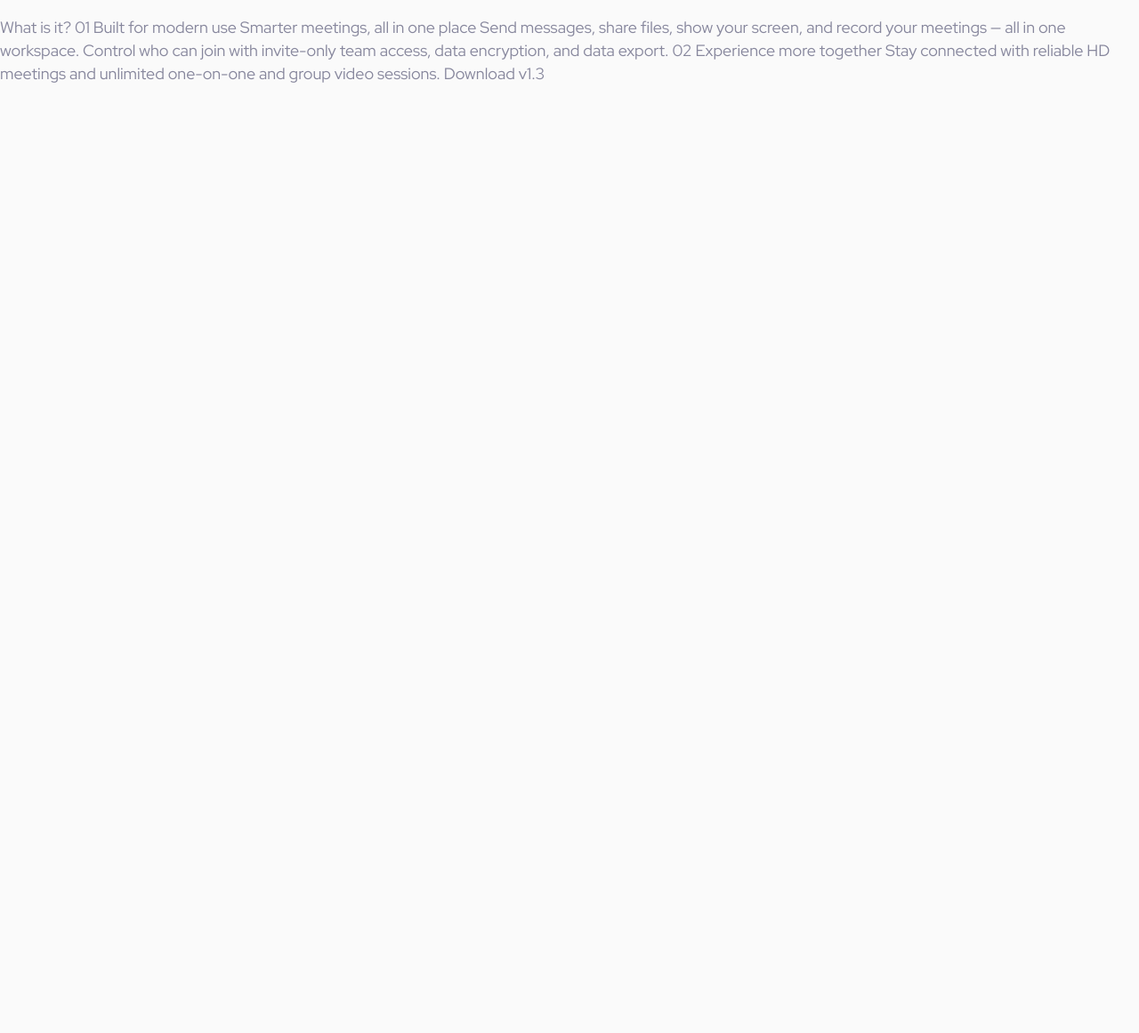
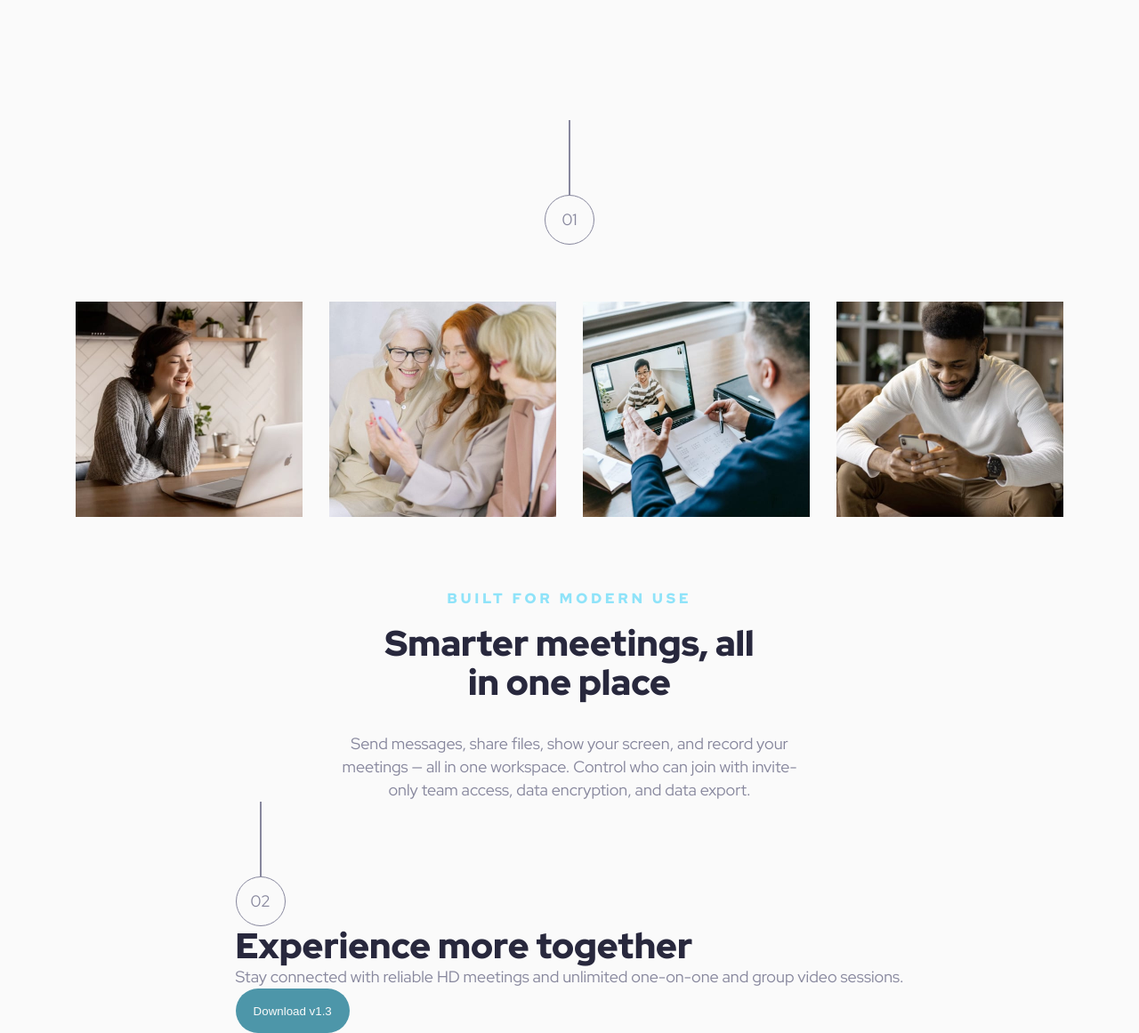
Before and after one commit to abdul-razak-adams/meet-landing-page, a plain HTML site: page index.html in a window 1280 px wide. Shown: the part 509-1670 px from the top of the page at 89% size. Before the commit the page ends 800 px from the top, so only its background shows below. Drawn offline with Linux system fonts and the light colour scheme.

Commit message:
Main section completed

```diff
--- a/css/globalStyles.css
+++ b/css/globalStyles.css
@@ -7,23 +7,32 @@ body {
   font-family: 'Red Hat Display', sans-serif;
   scroll-behavior: smooth;
   background-color: #fafafafa;
-  max-width: 100vw;
+  width: 100vw;
   font-size: 18px;
   line-height: 26px;
   color: #87879d;
+  font-weight: 500px;
+  overflow-x: hidden;
 }
+
 .container {
   display: flex;
   flex-direction: column;
   align-items: center;
   justify-content: center;
   width: 100%;
+  overflow-x: hidden;
+
   /* background-color: aqua; */
   /* overflow-x: hidden; */
 }
 .button {
   border: none;
   outline: none;
+}
+h1,
+h2 {
+  font-weight: 900;
 }
 h1 {
   color: #28283d;
--- a/css/headerStyles.css
+++ b/css/headerStyles.css
@@ -7,7 +7,6 @@
   /* background-color: #4d96a9; */
   width: 100%;
   padding-top: 80px;
-  overflow-x: hidden;
 }
 
 #logo {
@@ -38,15 +37,14 @@
 }
 #titleContainer {
   max-width: 540px;
-  min-width: 420px;
+  min-width: 431px;
   height: 304px;
   display: flex;
   flex-direction: column;
   align-items: center;
   justify-content: space-between;
-  padding: 10px;
 }
-#subtitle {
+.bodyText {
   text-align: center;
 }
 
@@ -85,12 +83,17 @@
     display: flex;
     flex-direction: column;
     justify-content: center;
-    width: 105%;
     height: auto;
     gap: 72px;
   }
   #titileContainer {
+    width: 80%;
+    height: auto;
     min-width: none;
+  }
+  .bodyText {
+    width: 80%;
+    height: max-content;
   }
   .heroImageDesktop {
     display: none;
@@ -108,10 +111,12 @@
     flex-direction: column;
     width: 300px;
     gap: 20px;
+    padding: 0px 20px;
     /* background-color: #4d96a9; */
   }
   #titleContainer {
-    height: auto;
+    width: 100%;
+
     gap: 50px;
   }
 }
--- /dev/null
+++ b/css/mainContentStyles.css
@@ -0,0 +1,86 @@
+#main {
+  display: flex;
+  flex-direction: column;
+  align-items: center;
+  justify-content: center;
+  margin-top: 117px;
+}
+
+.number {
+  width: 56px;
+  height: 140px;
+  display: flex;
+  flex-direction: column;
+  align-items: center;
+  justify-content: center;
+}
+.number span:first-child {
+  width: 2px;
+  height: 84px;
+  background-color: #87879d;
+}
+
+.number span:last-child {
+  display: flex;
+  align-items: center;
+  justify-content: center;
+  width: 100%;
+  height: 56px;
+  border: 1px solid #87879d;
+  border-radius: 100%;
+}
+
+#imageTiles {
+  margin-top: 64px;
+  max-width: 1110px;
+  height: 242px;
+  gap: 30px;
+  display: grid;
+  grid-template-columns: repeat(4, 1fr);
+  align-items: center;
+  justify-content: center;
+}
+
+.tileImage {
+  height: 100%;
+  width: 100%;
+}
+
+#about {
+  width: 540px;
+  height: 240px;
+  margin-top: 80px;
+  display: flex;
+  align-items: center;
+  flex-direction: column;
+  justify-content: space-between;
+  text-align: center;
+  overflow-x: hidden;
+}
+#overline {
+  color: #8fe3f9;
+  text-transform: uppercase;
+  font-size: 16px;
+  line-height: 24px;
+  letter-spacing: 4px;
+  font-weight: 900;
+  margin-bottom: 16px;
+}
+@media screen and (max-width: 920px) {
+  #imageTiles {
+    max-width: 689px;
+    height: 156px;
+  }
+}
+
+@media screen and (max-width: 510px) {
+  #imageTiles {
+    height: auto;
+    display: flex;
+    flex-wrap: wrap;
+  }
+  .tileImage {
+    height: 156px;
+    width: auto;
+  }
+}
--- a/css/style.css
+++ b/css/style.css
@@ -1,3 +1,5 @@
 @import url('https://fonts.googleapis.com/css2?family=Red+Hat+Display:ital,wght@0,300;0,400;0,500;0,600;0,800;0,900;1,400&display=swap');
 @import './globalStyles.css';
 @import './headerStyles.css';
+@import './mainContentStyles.css';
+@import './footerStyles.css';
--- a/index.html
+++ b/index.html
@@ -21,7 +21,7 @@
         </div>
         <div id="hero">
           <img
-            class="heroImageDesktop"
+            class="heroImageDesktop heroImage1"
             src="./assets/desktop/image-hero-left.png"
             alt="hero-image1"
           />
@@ -35,7 +35,7 @@
               Group Chat <br />
               for Everyone
             </h1>
-            <p id="subtitle">
+            <p class="bodyText">
               Meet makes it easy to connect with others face-to-face virtually
               and collaborate across any device.
             </p>
@@ -45,18 +45,67 @@
             </div>
           </div>
           <img
-            class="heroImageDesktop"
+            class="heroImageDesktop heroImage2"
             src="./assets/desktop/image-hero-right.png"
             alt="hero-image2"
           />
         </div>
       </header>
-      What is it? 01 Built for modern use Smarter meetings, all in one place
-      Send messages, share files, show your screen, and record your meetings —
-      all in one workspace. Control who can join with invite-only team access,
-      data encryption, and data export. 02 Experience more together Stay
-      connected with reliable HD meetings and unlimited one-on-one and group
-      video sessions. Download v1.3
+      <main id="main">
+        <div class="number">
+          <span></span>
+          <span>01</span>
+        </div>
+        <div id="imageTiles">
+          <img
+            src="./assets/desktop/image-woman-in-videocall.jpg"
+            alt="image-woman-in-videocall"
+            class="tileImage"
+          />
+          <img
+            src="./assets/desktop/image-women-videochatting.jpg"
+            alt="image-women-videochatting"
+            class="tileImage"
+          />
+          <img
+            src="./assets/desktop/image-men-in-meeting.jpg"
+            alt="image-men-in-meeting"
+            class="tileImage"
+          />
+          <img
+            src="./assets/desktop/image-man-texting.jpg"
+            alt="image-man-texting"
+            class="tileImage"
+          />
+        </div>
+        <div id="about">
+          <span>
+            <p id="overline">Built for modern use</p>
+            <h2 class="subtitle">
+              Smarter meetings, all <br />
+              in one place
+            </h2></span
+          >
+          <p class="bodyText">
+            Send messages, share files, show your screen, and record your
+            meetings — all in one workspace. Control who can join with
+            invite-only team access, data encryption, and data export.
+          </p>
+        </div>
+      </main>
+
+      <footer id="footer">
+        <div class="number">
+          <span></span>
+          <span>02</span>
+        </div>
+        <h2>Experience more together</h2>
+        <p class="bodyText">
+          Stay connected with reliable HD meetings and unlimited one-on-one and
+          group video sessions.
+        </p>
+        <button class="button downloadButton">Download v1.3</button>
+      </footer>
     </div>
   </body>
 </html>
```
Also changed, not shown: css/footerStyles.css (added).
